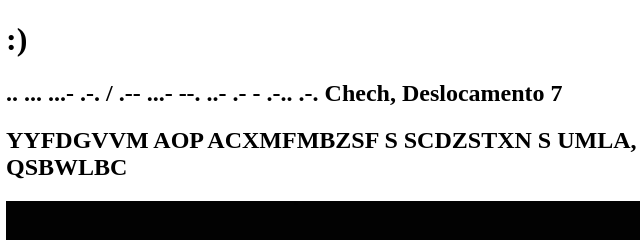
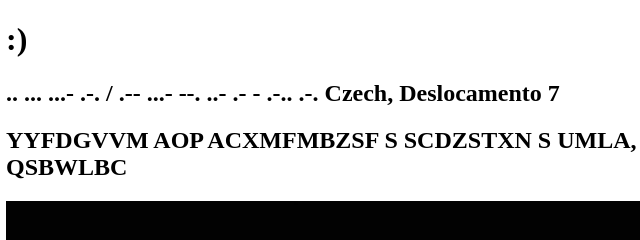
Before and after one commit to HannaTWT666/enigmaL, a plain HTML site: page index.html in a window 1280 px wide. Shown: the top 240 px of the page, 2-642 px from the left. Drawn offline with Linux system fonts and the light colour scheme.

Commit message:
Fix typo in Czech heading in index.html

```diff
--- a/index.html
+++ b/index.html
@@ -7,7 +7,7 @@
 </head>
 <body>
     <h1>:)</h1>
-    <h2>.. ... ...- .-. / .-- ...- --. ..- .- - .-.. .-. Chech, Deslocamento 7</h2>
+    <h2>.. ... ...- .-. / .-- ...- --. ..- .- - .-.. .-. Czech, Deslocamento 7</h2>
     <h2>YYFDGVVM AOP ACXMFMBZSF S SCDZSTXN S UMLA, VUVN IO ULVIZS IWPBH M BUZR GGOXVRUW QSBWLBC</h2>
     <img src="tela  k.jpg" alt="">
 </body>
```
